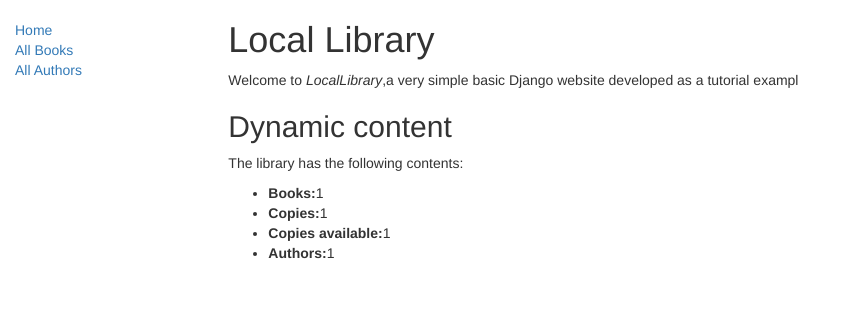
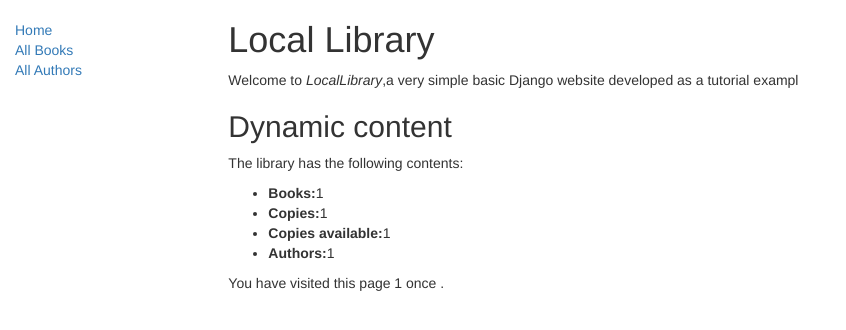
Before and after one commit to felexkemboi/online-library, a Django app: template catalog/templates/index.html in a window 1280 px wide. Shown: the top 330 px of the page, without its empty margins (0-846 px from the left). Run offline with Django 3.2, Linux system fonts and the light colour scheme; the template is opened without the code that fills it: most values are stand-ins (such as "Sample title", 1, 10 or a date in 2020); some libraries are stand-ins or nearby versions.

Commit message:
add a cookie to show the number of times i have visited a page

```diff
--- a/catalog/templates/index.html
+++ b/catalog/templates/index.html
@@ -1,4 +1,5 @@
 {% extends "base.html" %}
+<div style="margin-left:20px;margin-top:20px">
 
 {% block content %}
 <h1>Local Library </h1>
@@ -15,4 +16,7 @@
 	<li><strong>Authors:</strong>{{ num_authors }}</li>
 
 </ul>
+</p>You have visited this page {{ num_visits }}{% if num_visits == 1%} once  {% else %}  times{% endif %}.</p>
+
 {% endblock %}
+</div>
```
